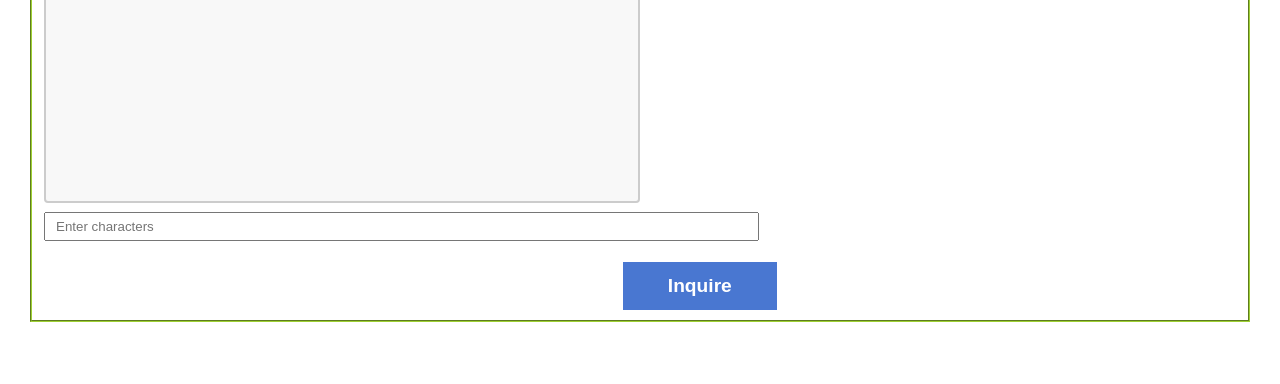
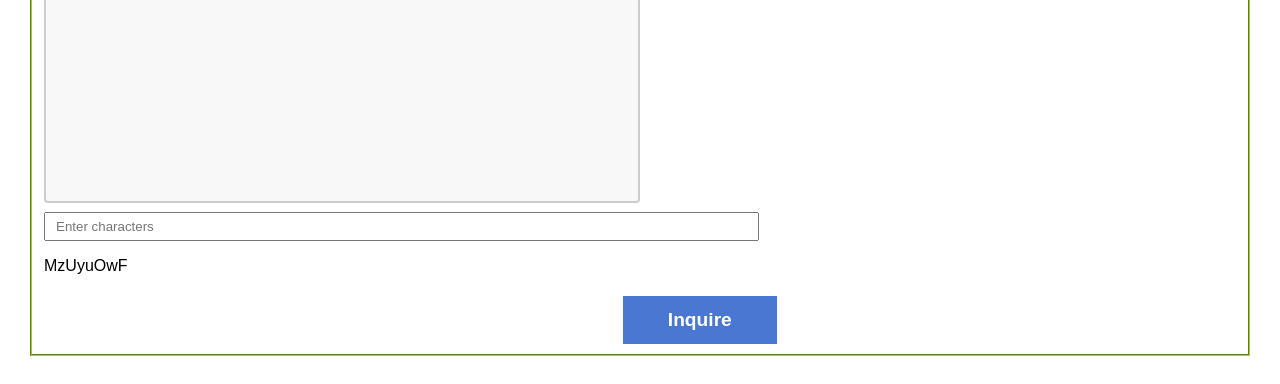
Before and after one commit to harry-up282/week4day1Homework, a plain HTML site: page contact.html in a window 1280 px wide. Shown: the part 1057-1441 px from the top of the page. Drawn offline with Linux system fonts and the light colour scheme.

Commit message:
Update contact.html
linking random.js

```diff
--- a/contact.html
+++ b/contact.html
@@ -130,5 +130,6 @@
       </footer>
     </div>
     <script src="js/site_scripts.js"></script>
+     <script src="js/randomcodes.js"></script>
   </body>
 </html>
```
